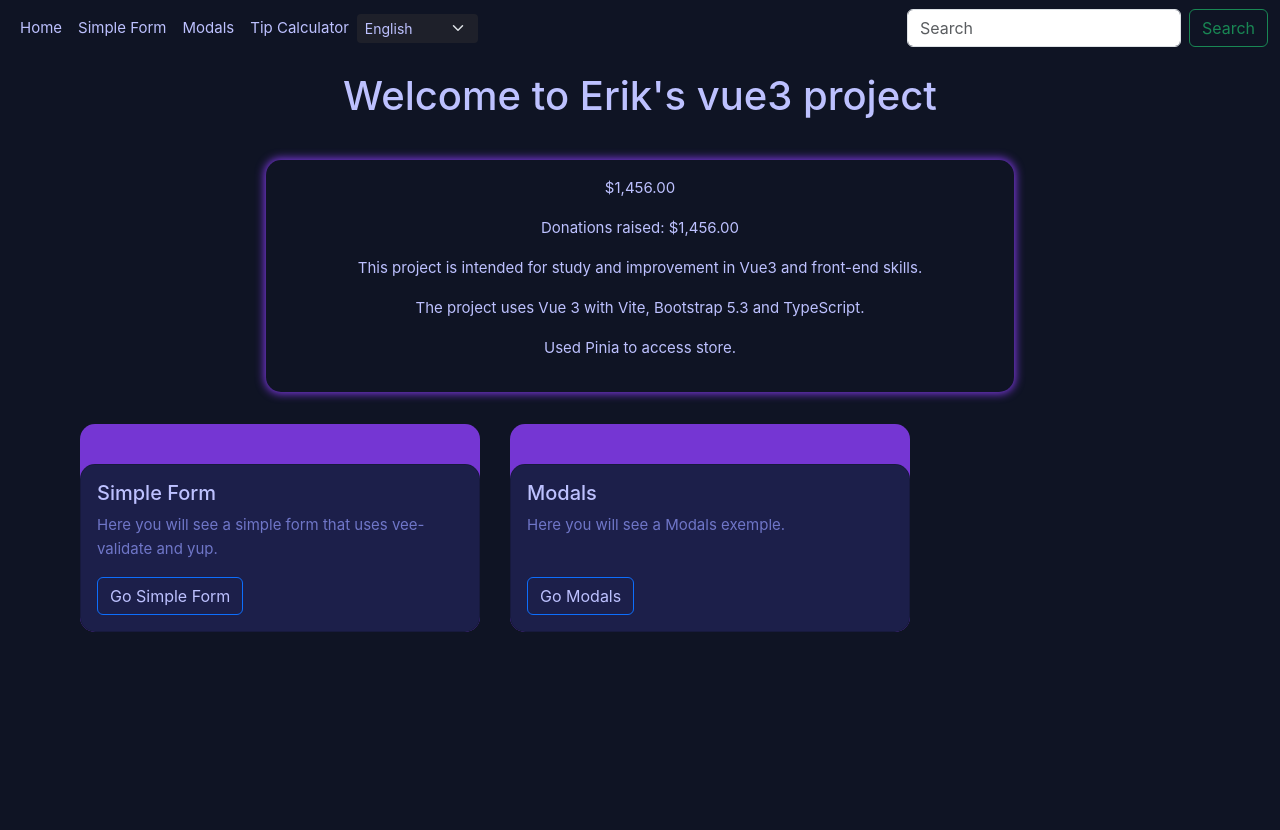
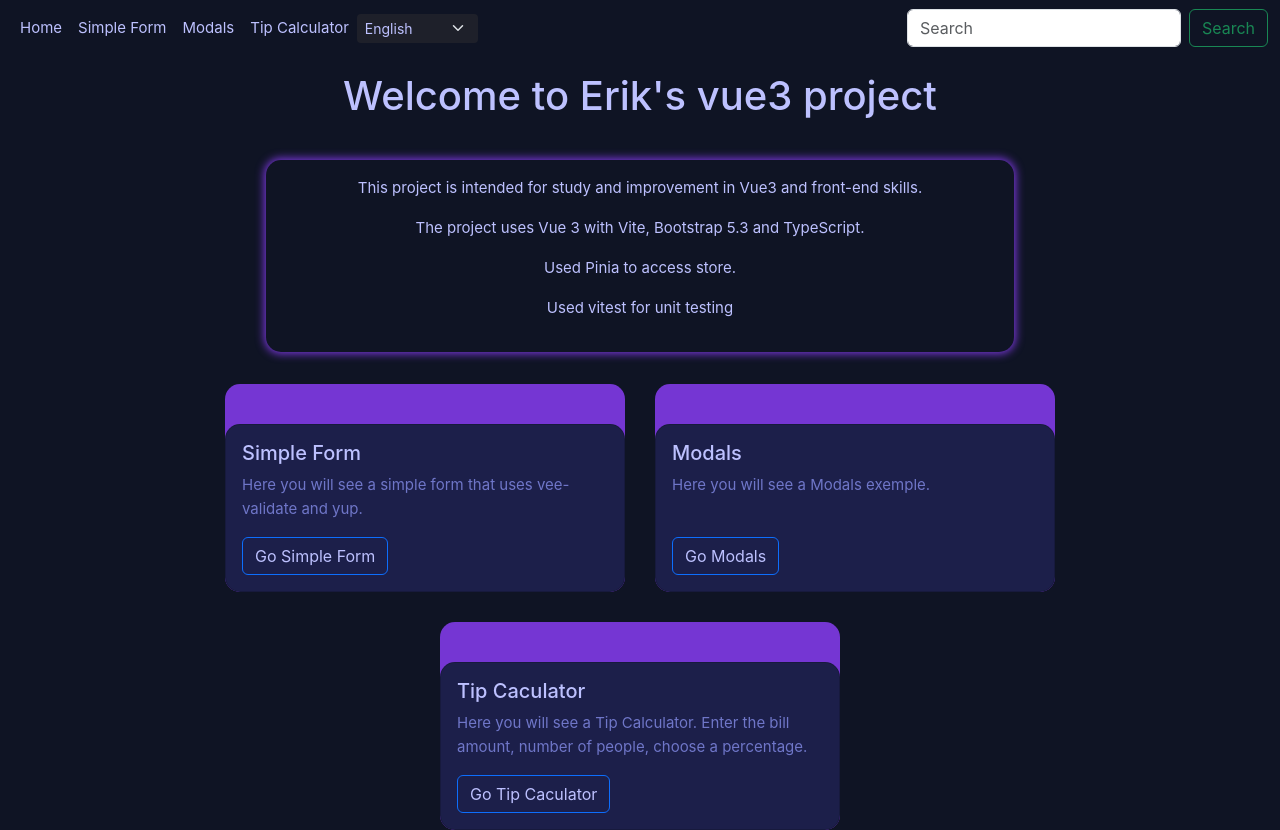
Before and after one commit to ErikEndler/erik-vue-vite, a Vue app: page / in a window 1280 px wide. Before the commit the page ends 800 px from the top, so only its background shows below. Built offline with nearby package versions, Linux system fonts and the light colour scheme.

Commit message:
feat(EVV-5): enabling for github pages

```diff
--- a/package.json
+++ b/package.json
@@ -26,7 +26,7 @@
     "json-server": "^0.17.4",
     "pinia": "^2.1.7",
     "vee-validate": "^4.12.4",
-    "vue": "^3.4.6",
+    "vue": "^3.4.7",
     "vue-i18n": "^9.9.0",
     "vue-router": "^4.2.5",
     "wait-for-expect": "^3.0.2",
@@ -39,7 +39,7 @@
     "@tsconfig/node18": "^18.2.2",
     "@types/bootstrap": "^5.2.10",
     "@types/jsdom": "^21.1.6",
-    "@types/node": "^20.10.7",
+    "@types/node": "^20.10.8",
     "@vitejs/plugin-vue": "^5.0.2",
     "@vitest/coverage-istanbul": "^1.1.3",
     "@vitest/coverage-v8": "^1.1.3",
--- a/src/i18n/locales/en.json
+++ b/src/i18n/locales/en.json
@@ -30,7 +30,8 @@
     "description": {
       "p1": "This project is intended for study and improvement in Vue3 and front-end skills.",
       "p2": "The project uses Vue 3 with Vite, Bootstrap {bootstrap} and TypeScript.",
-      "p3": "Used Pinia to access store."
+      "p3": "Used Pinia to access store.",
+      "p4": "Used vitest for unit testing"
     },
     "card1": {
       "title": "Simple Form",
@@ -41,6 +42,11 @@
       "title": "Modals",
       "description": "Here you will see a Modals exemple.",
       "button": "Go Modals"
+    },
+    "card3": {
+      "title": "Tip Caculator",
+      "description": "Here you will see a Tip Calculator. Enter the bill amount, number of people, choose a percentage.",
+      "button": "Go Tip Caculator"
     }
   },
   "simpleForm": {
--- a/src/i18n/locales/pt-br.json
+++ b/src/i18n/locales/pt-br.json
@@ -30,7 +30,8 @@
     "description": {
       "p1": "Este projeto é destinado ao estudo e aperfeiçoamento em Vue3 e front-end skills.",
       "p2": "O projeto usa Vue 3 com Vite, Bootstrap {bootstrap} e TypeScript.",
-      "p3": "Usado Pinia para acessar o store."
+      "p3": "Usado Pinia para acessar o store.",
+      "p4": "Usado vitest para testes unitários"
     },
     "card1": {
       "title": "Formulário Simples",
@@ -40,7 +41,12 @@
     "card2": {
       "title": "Modais",
       "description": "Aqui você verá exemplos de modais.",
-      "button": "Go somewhere"
+      "button": "Ir Modais"
+    },
+    "card3": {
+      "title": "Calculadora de gorjeta",
+      "description": "Aqui você verá um Calculadora de gorjetas. Insira o valor da conta, numero de pessoas, escolha uma porcentagem.",
+      "button": "Ir Calculadora de gorjeta"
     }
   },
   "simpleForm": {
--- a/src/views/HomeView.vue
+++ b/src/views/HomeView.vue
@@ -10,11 +10,12 @@ function goTo(destiny: string) {
   <div class="pagina">
     <div id="title" class="center"><h1>Welcome to Erik's vue3 project</h1></div>
     <div class="about">
-      <p>{{ $n(1456, 'currencyFormat') }}</p>
-      <p>{{ $t('about.donations', { donations: $n(1456, 'currencyFormat') }) }}</p>
+      <!-- <p>{{ $n(1456, 'currencyFormat') }}</p>
+      <p>{{ $t('about.donations', { donations: $n(1456, 'currencyFormat') }) }}</p> -->
       <p>{{ $t('home.description.p1') }}</p>
       <p>{{ $t('home.description.p2', { bootstrap: '5.3' }) }}</p>
       <p>{{ $t('home.description.p3') }}</p>
+      <p>{{ $t('home.description.p4') }}</p>
     </div>
     <div>
       <div class="main-card">
@@ -44,6 +45,19 @@ function goTo(destiny: string) {
             </div>
           </div>
         </div>
+        <div class="my-cards">
+          <div class="card">
+            <div class="card-body">
+              <h5 class="card-title">{{ $t('home.card3.title') }}</h5>
+              <p class="card-text">
+                {{ $t('home.card3.description') }}
+              </p>
+              <button id="btn-simple-form" class="btn btn-primary" @click="goTo('TipCalculator')">
+                {{ $t('home.card3.button') }}
+              </button>
+            </div>
+          </div>
+        </div>
       </div>
     </div>
   </div>
@@ -53,7 +67,7 @@ function goTo(destiny: string) {
   display: flex;
   flex-wrap: wrap;
   gap: 30px;
-  justify-content: flex-start;
+  justify-content: center;
   margin-left: 4rem;
   margin-right: 4rem;
 }
@@ -61,6 +75,7 @@ function goTo(destiny: string) {
   flex: auto;
   min-height: 200px;
   max-width: 400px;
+  min-width: 400px;
   background: var(--Violet) !important;
   border-radius: 1em;
 }
--- a/src/views/ModalsView.vue
+++ b/src/views/ModalsView.vue
@@ -82,7 +82,7 @@ function update(value: any) {
   display: flex;
   flex-wrap: wrap;
   gap: 30px;
-  justify-content: flex-start;
+  justify-content: center;
   margin-left: 4rem;
   margin-right: 4rem;
 }
@@ -90,6 +90,7 @@ function update(value: any) {
   flex: auto;
   min-height: 200px;
   max-width: 400px;
+  min-width: 400px;
   background: var(--Violet) !important;
   border-radius: 1em;
 }
```
Also changed, not shown: 1 other file (tests, documents, lock files or other folders).
